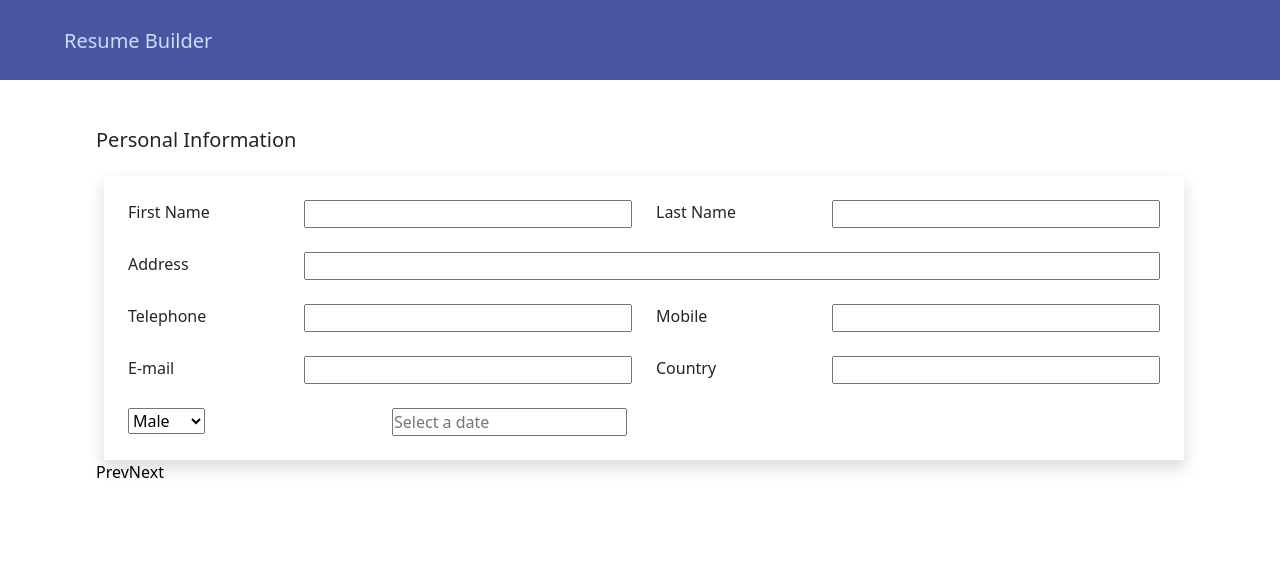
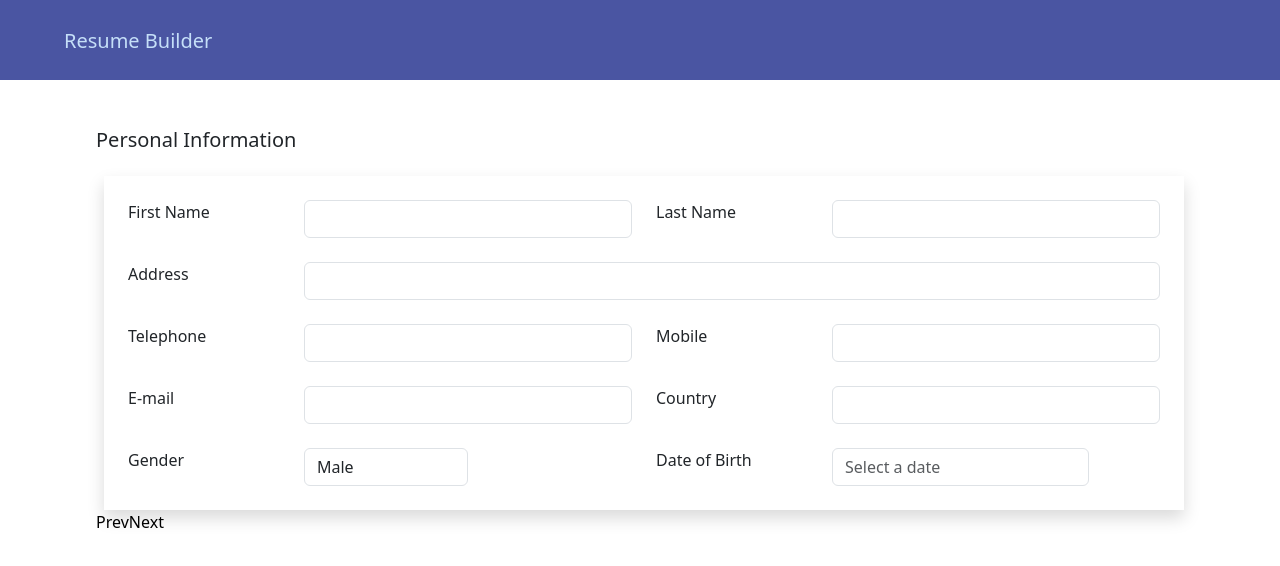
Before and after one commit to santhossundar/Resume-Builder, a React (Create React App) app in the folder ResumeBuilderFrontEnd/: page / in a window 1280 px wide. Shown: the top 566 px of the page. Built offline with nearby package versions, Linux system fonts and the light colour scheme.

Commit message:
Added changes in #PersonalInformation component

```diff
--- a/ResumeBuilderFrontEnd/src/components/forms/PersonalInformation.jsx
+++ b/ResumeBuilderFrontEnd/src/components/forms/PersonalInformation.jsx
@@ -27,7 +27,7 @@ const PersonalInformation = () => {
                                             <Field
                                                 type="text"
                                                 name="firstname"
-                                                className="w-100"
+                                                className="w-100 form-control"
                                             />
                                             <ErrorMessage name="firstname" component="div" />
                                         </div>
@@ -48,7 +48,7 @@ const PersonalInformation = () => {
                                             <Field
                                                 type="text"
                                                 name="lastname"
-                                                className="w-100"
+                                                className="w-100 form-control"
                                             />
                                             <ErrorMessage name="lastname" component="div" />
                                         </div>
@@ -67,7 +67,7 @@ const PersonalInformation = () => {
                                             <Field
                                                 type="text"
                                                 name="address"
-                                                className="w-100"
+                                                className="w-100 form-control"
                                             />
                                             <ErrorMessage name="address" component="div" />
                                         </div>
@@ -85,7 +85,7 @@ const PersonalInformation = () => {
                                             <Field
                                                 type="number"
                                                 name="telephonenumber"
-                                                className="w-100"
+                                                className="w-100 form-control"
                                             />
                                             <ErrorMessage name="telephonenumber" component="div" />
                                         </div>
@@ -104,7 +104,7 @@ const PersonalInformation = () => {
                                             <Field
                                                 type="text"
                                                 name="MobileNumber"
-                                                className="w-100"
+                                                className="w-100 form-control"
                                             />
                                             <ErrorMessage name="mobilenumber" component="div" />
 
@@ -125,7 +125,7 @@ const PersonalInformation = () => {
                                             <Field
                                                 type="email"
                                                 name="email"
-                                                className="w-100"
+                                                className="w-100 form-control"
                                             />
                                             <ErrorMessage name="email" component="div" />
                                         </div>
@@ -144,7 +144,7 @@ const PersonalInformation = () => {
                                             <Field
                                                 type="text"
                                                 name="country"
-                                                className="w-100"
+                                                className="w-100 form-control"
                                             />
                                             <ErrorMessage name="country" component="div" />
                                         </div>
@@ -152,16 +152,21 @@ const PersonalInformation = () => {
                                 </div>
                             </div>
 
-                            <div className="col-md-6">
+                            <div className="col-md-12">
                                 <div className="form-field">
                                     <div className="row">
-                                        <div className="col">
+                                        <div className="col-2">
+                                            <label htmlFor='gender'>Gender</label>
+                                        </div>
+
+                                        <div className="col-4">
                                             <div className="gender">
                                                 <div className="gender-item">
                                                     <Field
                                                         component="select"
                                                         name="gender"
                                                         placeholder="Select Gender"
+                                                        className="w-50 form-control"
                                                     >
                                                         <option value="male">Male</option>
                                                         <option value="female">Female</option>
@@ -170,12 +175,18 @@ const PersonalInformation = () => {
                                                 </div>
                                             </div>
                                         </div>
-                                        <div className="col">
+
+                                        <div className="col-2">
+                                            <label htmlFor='dateofbirth'>Date of Birth</label>
+                                        </div>
+
+                                        <div className="col-4">
                                             <DatePicker
                                                 selected={selectedDate}
                                                 onChange={handleDateChange}
                                                 dateFormat="dd/MM/yyyy"
                                                 placeholderText="Select a date"
+                                                className="form-control"
                                             />
                                         </div>
                                     </div>
```
